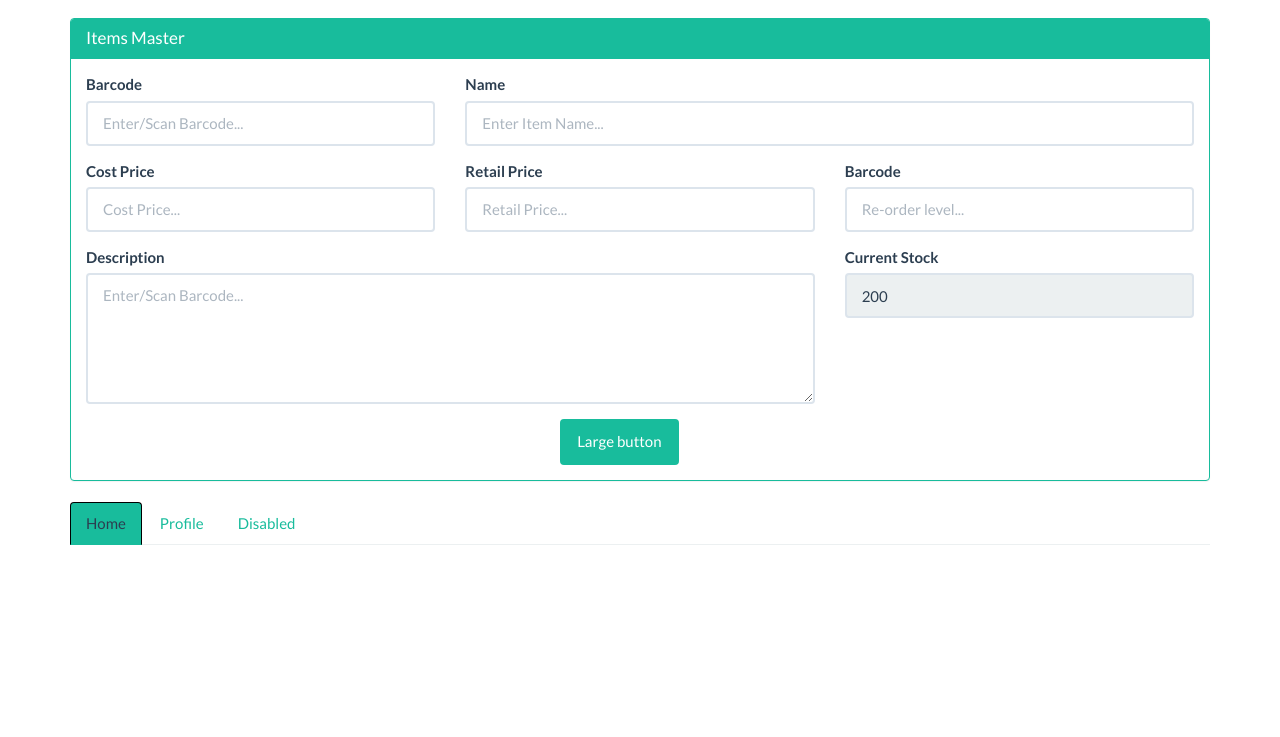
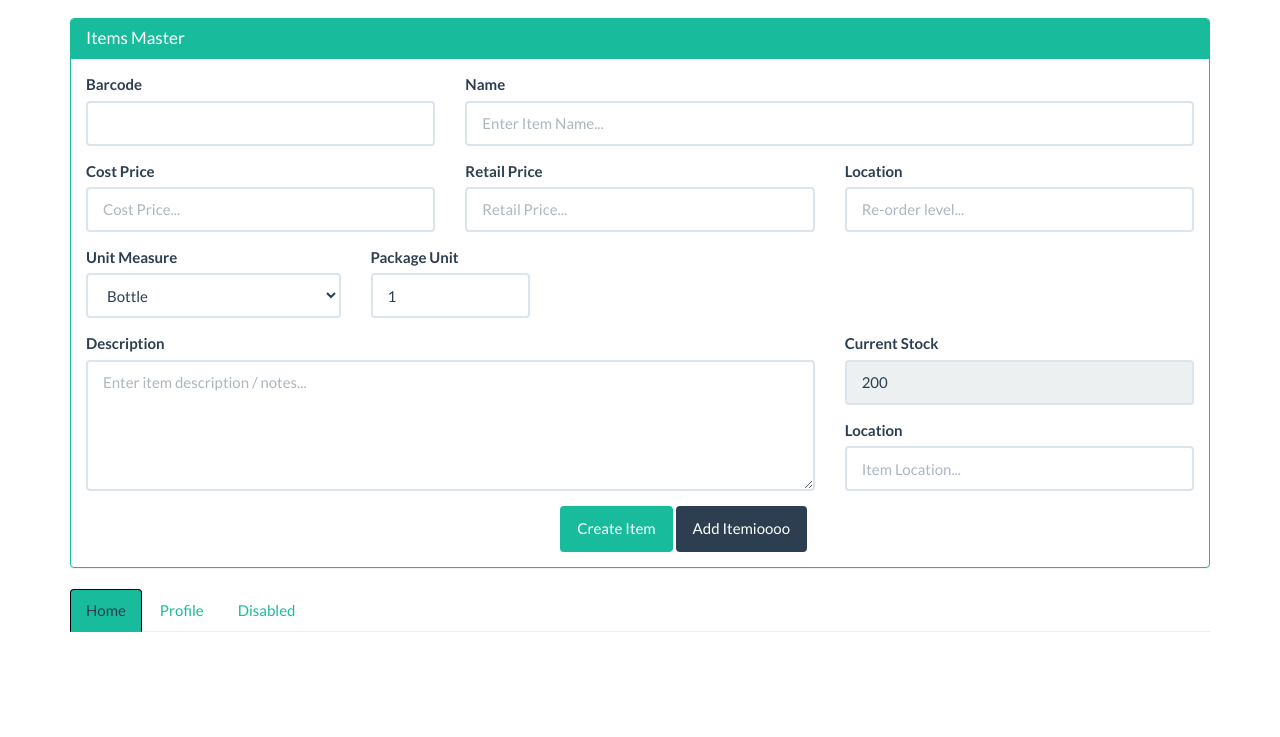
Before and after one commit to yotabyte-yad/invoice, a website: page public/index.html at #/items in a window 1280 px wide. Shown: the part 63-800 px from the top of the page. Drawn offline with Linux system fonts and the light colour scheme.

Commit message:
11/6/2015

```diff
--- a/package.json
+++ b/package.json
@@ -9,6 +9,8 @@
   "author": "",
   "license": "ISC",
   "dependencies": {
-    "express": "^4.13.3"
+    "express": "^4.13.3",
+    "knex": "^0.9.0",
+    "sqlite3": "^3.1.1"
   }
 }
--- a/public/index.html
+++ b/public/index.html
@@ -31,7 +31,7 @@
 				<span class="icon-bar"></span>
 				<span class="icon-bar"></span>
 			</button>
-			<a class="navbar-brand" href="#">Brand</a>
+			<a class="navbar-brand" href="#">Long Brand Name</a>
 			</div>
 
 		<div class="collapse navbar-collapse" id="bs-example-navbar-collapse-2">
--- a/public/views/items/items.html
+++ b/public/views/items/items.html
@@ -11,11 +11,11 @@
 					<div class="row">
 						<div class="form-group col-md-4">
 							<label class="control-label" for="barcode">Barcode</label>
-							<input class="form-control" id="barcode" type="text" placeholder="Enter/Scan Barcode...">
+							<input class="form-control" id="barcode" type="text" placeholder={{item.barcode}} ng-model="item.barcode">
 						</div>
 						<div class="form-group col-md-8">
 							<label class="control-label" for="itemname">Name</label>
-							<input class="form-control" id="itename" type="text" placeholder="Enter Item Name...">
+							<input class="form-control" id="itename" type="text" placeholder="Enter Item Name..." ng-model="item.itemname">
 						</div>
 						<div class="form-group col-md-4">
 							<label class="control-label" for="costprice">Cost Price</label>
@@ -26,21 +26,44 @@
 							<input class="form-control" id="retailprice" type="text" placeholder="Retail Price...">
 						</div>
 						<div class="form-group col-md-4">
-							<label class="control-label" for="reorderlevel">Barcode</label>
-							<input class="form-control" id="reorderlevel" type="text" placeholder="Re-order level...">
+							<label class="control-label" for="itemlocation">Location</label>
+							<input class="form-control" id="itemlocation" type="text" placeholder="Re-order level...">
 						</div>
+					</div>
+					<div class="row">
+						<div class="form-group col-md-3">
+							<label for="unitofmeasure" >Unit Measure</label>
+							<select class="form-control" id="unitofmeasure">
+								<option>Bottle</option>
+								<option>Strip</option>
+								<option>Individual</option>
+								<option>Weight</option>
+							</select>
+						</div>
+						<div class="form-group col-md-2">
+							<label class="control-label" for="packageunit">Package Unit</label>
+							<input class="form-control" id="packageunit" type="text" value=1>
+						</div>
+					</div>
+					<div class="row">
 						<div class="form-group col-md-8">
 							<label class="control-label" for="itemdescription">Description</label>
-							<textarea class="form-control" rows="5" id="itemdescription" placeholder="Enter/Scan Barcode..."></textarea>
+							<textarea class="form-control" rows="5" id="itemdescription" placeholder="Enter item description / notes..."></textarea>
 						</div>
 						<div class="form-group col-md-4">
 							<label class="control-label" for="currentstock">Current Stock</label>
 							<input class="form-control" id="currentstock" type="text" value="200" disabled>
 						</div>
+						<div class="form-group col-md-4">
+							<label class="control-label" for="itemlocation">Location</label>
+							<input class="form-control" id="itemlocation" type="text" placeholder="Item Location...">
+						</div>
+
 					</div>
 					<div class="row">
 						<div class="col-sm-8 col-sm-offset-5">
-							<a href="#" class="btn btn-success">Large button</a>
+							<button class="btn btn-success" ng-click="createItem(item)">Create Item</button>
+						    <button class="btn btn-primary" ng-click= "createItem()">Add Itemioooo</button>
 						</div>
 					</div>
 				</div>
@@ -55,6 +78,14 @@
 			<li><a href="#items" data-toggle="tab">Profile</a></li>
 			<li><a>Disabled</a></li>
 		</ul>
+		<span ng-show="serverResponse">
+		<table class="table table-striped">
+		<tr ng-repeat= "item in serverResponse">
+			<td>{{item.item_id}}</td>
+			<td>{{item.item_name}}</td>
+		</tr>
+	</table>
+		</span>
 	  </div>
   </div>
 </div>
--- a/public/views/items/items.js
+++ b/public/views/items/items.js
@@ -0,0 +1,25 @@
+//Test
+app.controller("ItemsCtrl", function ($location, $scope, $http, $rootScope){
+	//console.log($scope.item);
+	console.log("clicked ItemsCtrl");
+	//$scope.item.barcode = 12345;
+
+	// $scope.login = function(item){
+	// 	console.log(item);
+	// 	$http.post('/createitem', item)
+	// 	  .success(function(response){
+	// 		 $rootScope.currentUser = item;
+	// 		 $location.url("profile");
+	// 	  });
+	// }
+
+	$scope.createItem = function(){
+		console.log("within createItem");
+		console.log($scope.item);
+		$http.post('/createItem', $scope.item).success(function(response){
+			console.log(response);
+			$scope.serverResponse = response;
+
+	});
+   };
+});
```
Also changed, not shown: server.js (+25 -0 lines), 2 other files.
